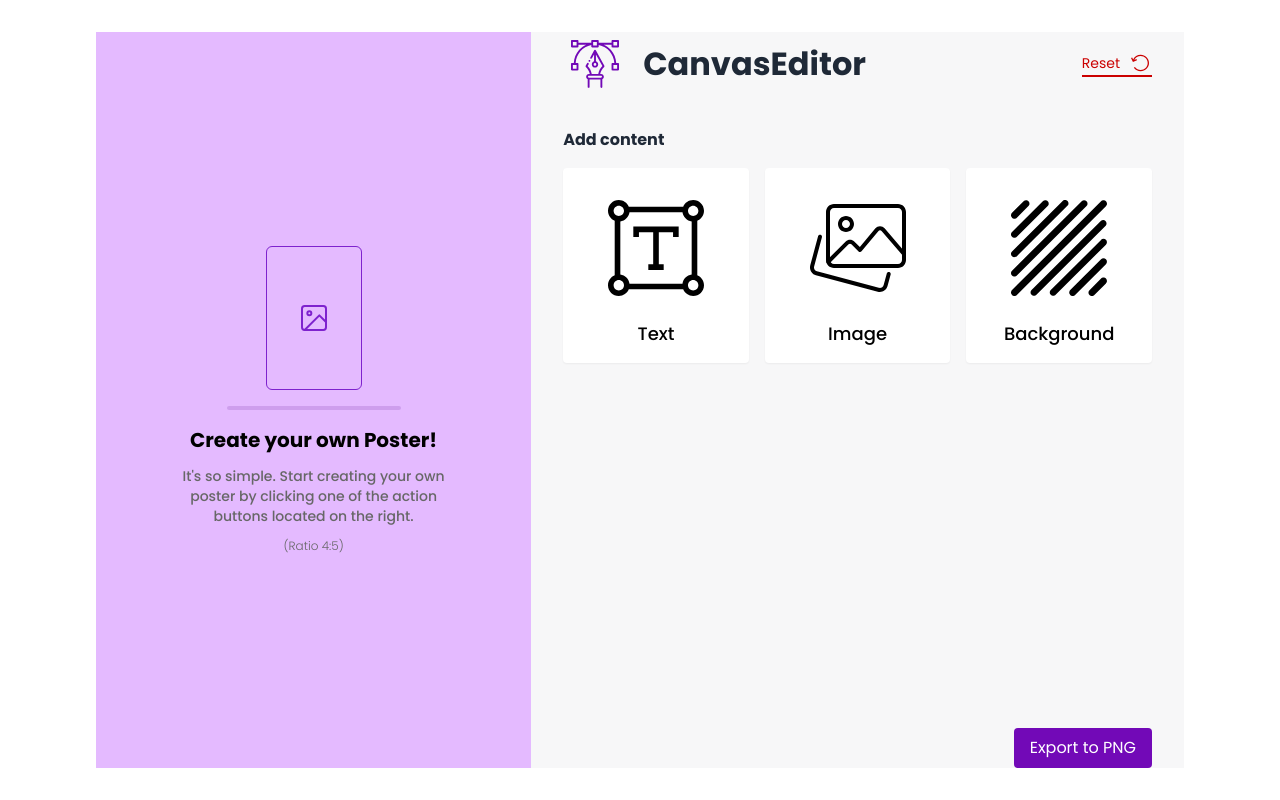
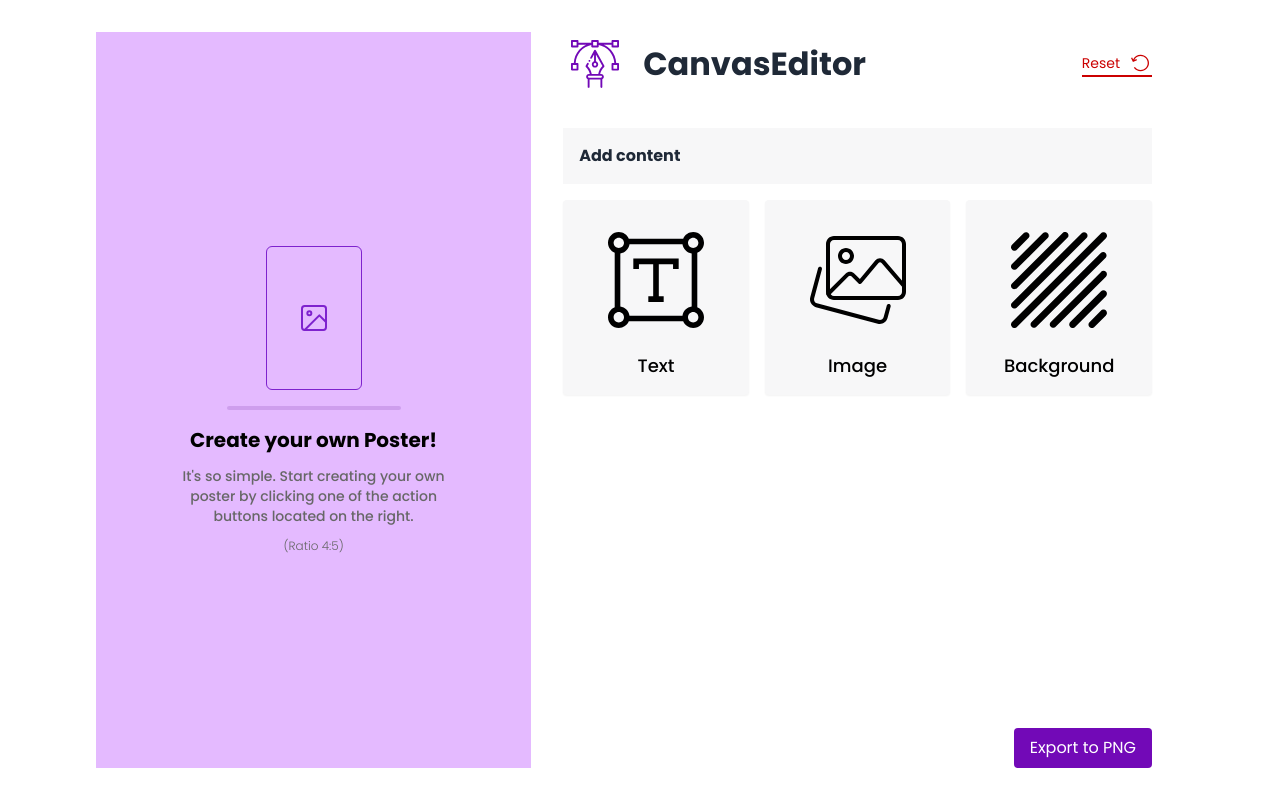
Before and after one commit to BaczkiewiczDawid/CanvasEditor, a React (Create React App) app: page / in a window 1280 px wide. Built offline with nearby package versions, Linux system fonts and the light colour scheme.

Commit message:
fix: design

```diff
--- a/src/App.tsx
+++ b/src/App.tsx
@@ -209,7 +209,7 @@ function App() {
                     </div>
                 )}
             </div>
-            <div className="w-3/5 bg-white97 min-h-full px-8 flex flex-col">
+            <div className="w-3/5  min-h-full px-8 flex flex-col">
                 <div className="flex justify-between items-center">
                     <div className="flex items-center">
                         <img src={Logo} alt={"Canvas Editor"}/>
@@ -222,22 +222,22 @@ function App() {
                 </div>
 
                 <div className="mt-8">
-                    <h2 className="text-medium font-bold text-gray-800 mb-4">Add content</h2>
+                    <h2 className="text-medium font-bold text-gray-800 mb-4 bg-white97 p-4">Add content</h2>
                     <div className="grid grid-cols-3 gap-4">
                         <button onClick={handleText}
-                                className="bg-white p-4 rounded shadow-sm flex flex-col items-center justify-center">
+                                className="bg-white97 p-4 rounded shadow-sm flex flex-col items-center justify-center ">
                             <div className="flex items-center justify-center mb-2">
                                 <img className={"w-32 h-32"} src={Text} alt={"Text"}/>
                             </div>
                             <p className="text-18 text-black100 font-medium">Text</p>
                         </button>
-                        <button className="bg-white p-4 rounded shadow-sm flex flex-col items-center justify-center">
+                        <button className="bg-white97 p-4 rounded shadow-sm flex flex-col items-center justify-center">
                             <div className="flex items-center justify-center mb-2">
                                 <img className={"w-32 h-32"} src={Image} alt={"Image"}/>
                             </div>
                             <p className="text-18 text-black100 font-medium">Image</p>
                         </button>
-                        <button className="bg-white p-4 rounded shadow-sm flex flex-col items-center justify-center">
+                        <button className="bg-white97 p-4 rounded shadow-sm flex flex-col items-center justify-center">
                             <div className="flex items-center justify-center mb-2">
                                 <img className={"w-32 h-32"} src={Background} alt={"Background"}/>
                             </div>
```
